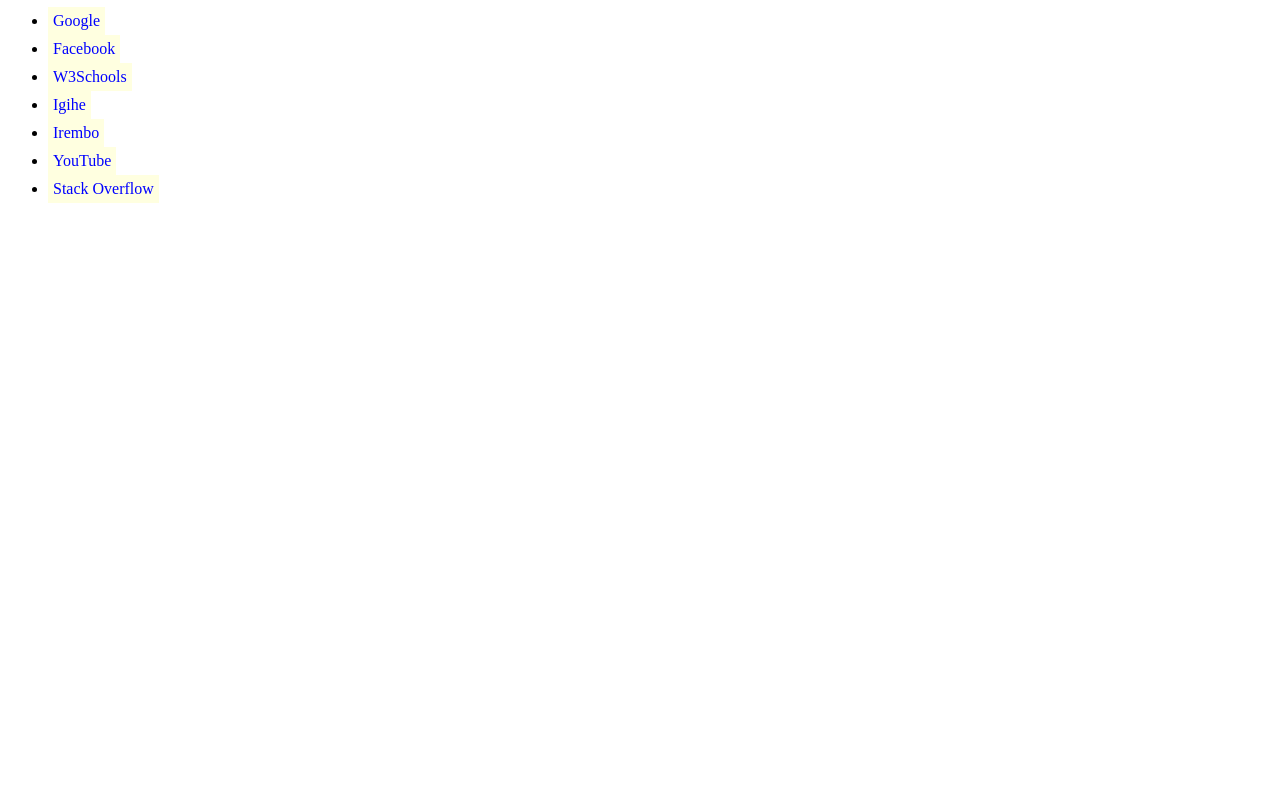
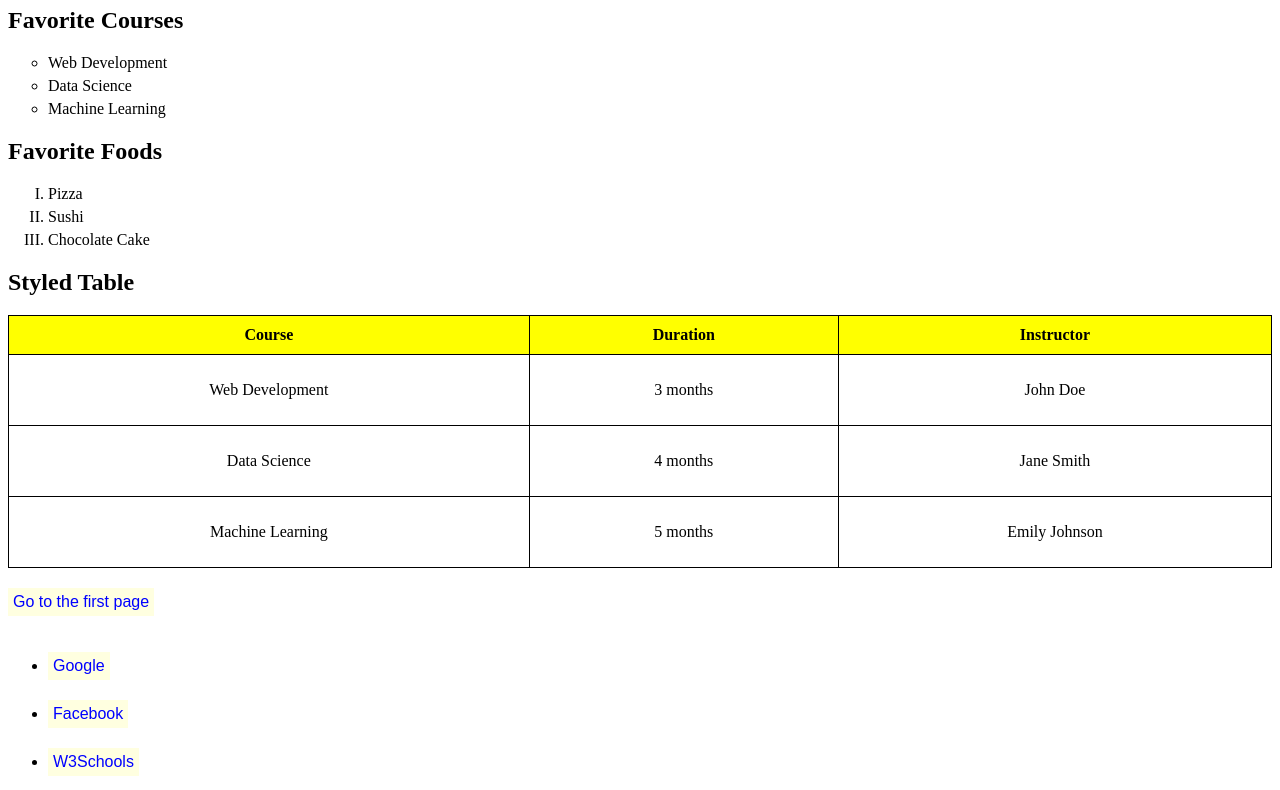
Before and after one commit to Cucucjerbo/Cucu, a plain HTML site: page assignment#5.html in a window 1280 px wide. Shown: the part 73-863 px from the top of the page. Before the commit the page ends 800 px from the top, so only its background shows below. Drawn offline with Linux system fonts and the light colour scheme.

Commit message:
Add files via upload

```diff
--- a/assignment#5.html
+++ b/assignment#5.html
@@ -3,13 +3,48 @@
 <head>
     <meta charset="UTF-8">
     <meta name="viewport" content="width=device-width, initial-scale=1.0">
-    <title>Styled Links Example</title>
+    <title>Favorite Courses and Foods</title>
     <style>
+        ul.courses {
+            list-style-type: circle;
+        }
+        ul.courses li {
+            margin: 5px 0;
+        }
 
+        ol.foods {
+            list-style-type: upper-roman;
+        }
+        ol.foods li {
+            margin: 5px 0;
+        }
+
+        table {
+            width: 100%;
+            border-collapse: collapse;
+        }
+        th, td {
+            border: 1px solid black;
+            padding: 10px;
+            text-align: center;
+        }
+        th {
+            background-color: yellow;
+        }
+        td {
+            height: 50px;
+        }
+
+        a {
+            display: block;
+            margin-top: 20px;
+            text-decoration: none;
+            color: blue;
+        }
         a:link {
             color: blue;
             background-color: lightyellow;
-            font-family: cucu, paul-jerbo;
+            font-family: cucu, paul-jerbo, Arial, sans-serif; /* Added fallback fonts */
             text-decoration: none;
             padding: 5px;
             display: inline-block;
@@ -33,7 +68,48 @@
     </style>
 </head>
 <body>
-    <h1>ASSIGNMENT#5</h1>
+    <h1>My Favorite Courses and Foods</h1>
+
+    <h2>Favorite Courses</h2>
+    <ul class="courses">
+        <li>Web Development</li>
+        <li>Data Science</li>
+        <li>Machine Learning</li>
+    </ul>
+
+    <h2>Favorite Foods</h2>
+    <ol class="foods">
+        <li>Pizza</li>
+        <li>Sushi</li>
+        <li>Chocolate Cake</li>
+    </ol>
+
+    <h2>Styled Table</h2>
+    <table>
+        <tr>
+            <th>Course</th>
+            <th>Duration</th>
+            <th>Instructor</th>
+        </tr>
+        <tr>
+            <td>Web Development</td>
+            <td>3 months</td>
+            <td>John Doe</td>
+        </tr>
+        <tr>
+            <td>Data Science</td>
+            <td>4 months</td>
+            <td>Jane Smith</td>
+        </tr>
+        <tr>
+            <td>Machine Learning</td>
+            <td>5 months</td>
+            <td>Emily Johnson</td>
+        </tr>
+    </table>
+
+    <a href="firstpage.html">Go to the first page</a>
+
     <ul>
         <li><a href="https://www.google.com" target="_blank">Google</a></li>
         <li><a href="https://www.facebook.com" target="_blank">Facebook</a></li>
```
